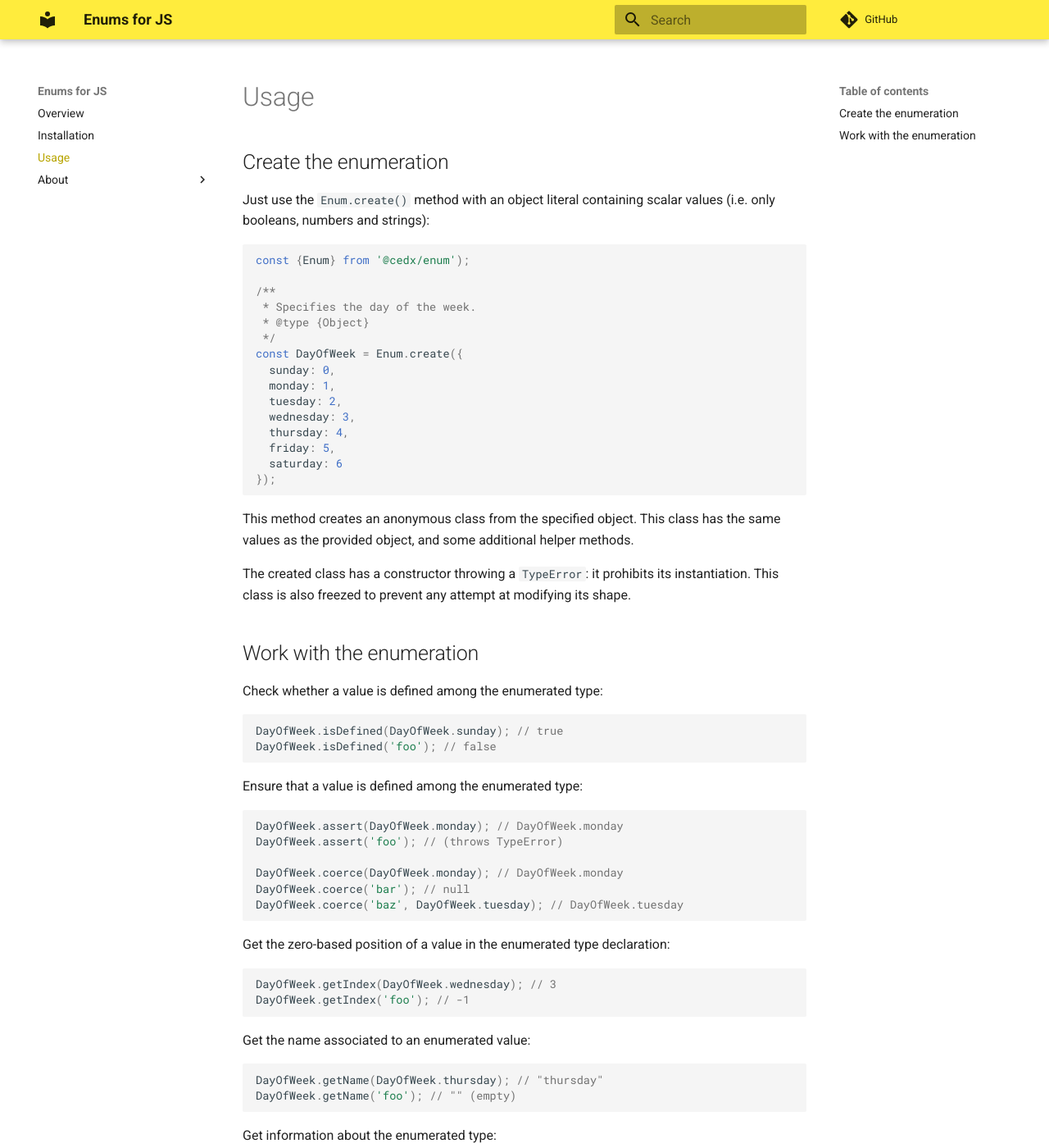
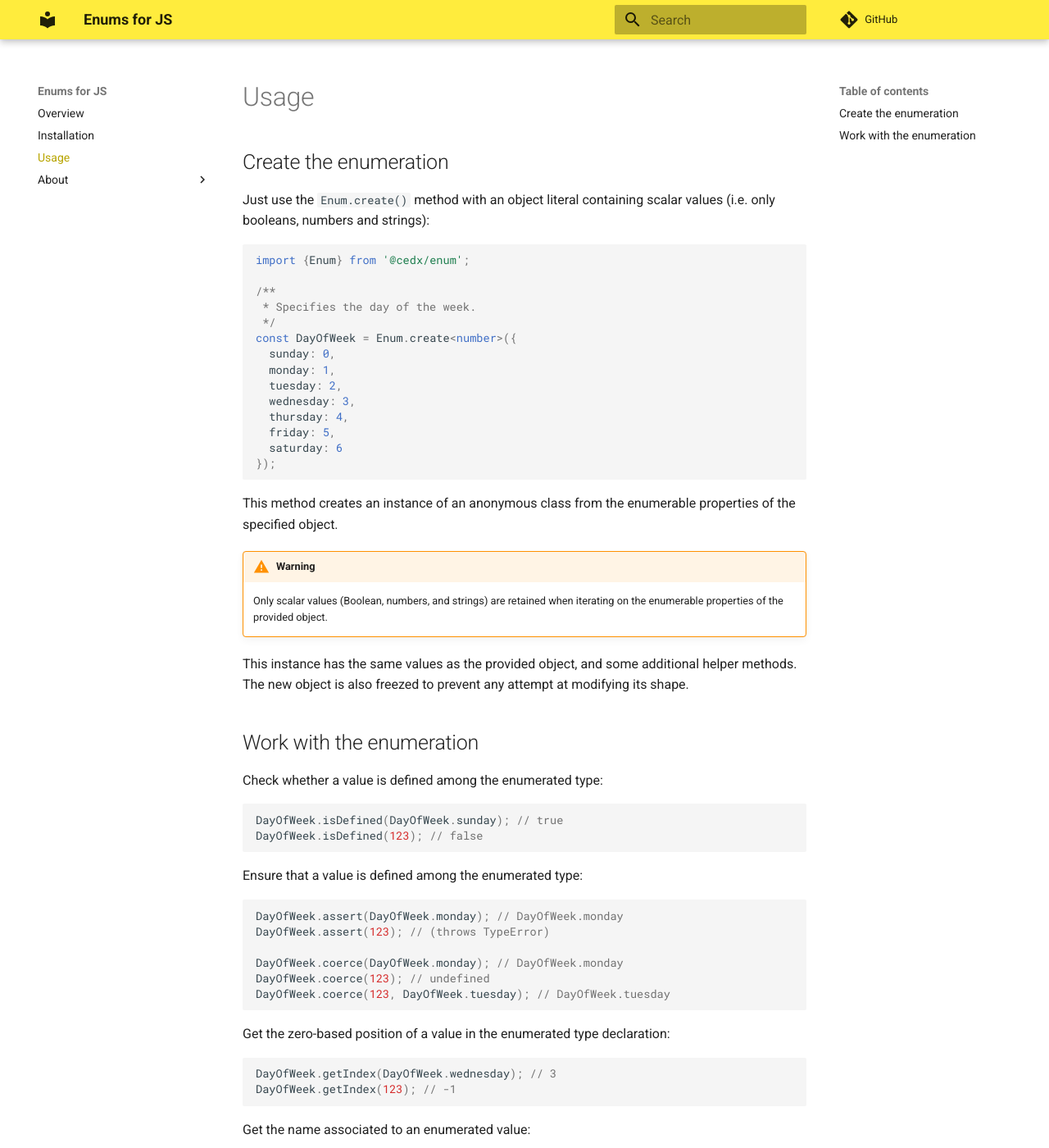
Before and after one commit to cedx/enum.js, an MkDocs documentation site: the page built from doc/usage.md, in a window 1280 px wide and 1400 px high. Shown: the whole window at 82% size. Built offline with MkDocs 1.6.1 and Material for MkDocs 9.7.7, drawn with Linux system fonts in a browser that asks for light colours; comment, search, counter and statistics services are not loaded; old or Windows-style settings are respelled for this version of MkDocs.

Commit message:
Updated the documentation

````diff
--- a/doc/usage.md
+++ b/doc/usage.md
@@ -6,13 +6,12 @@ source: enum.js
 Just use the `Enum.create()` method with an object literal containing scalar values (i.e. only booleans, numbers and strings):
 
 ```ts
-const {Enum} from '@cedx/enum');
+import {Enum} from '@cedx/enum';
 
 /**
  * Specifies the day of the week.
- * @type {Object}
  */
-const DayOfWeek = Enum.create({
+const DayOfWeek = Enum.create<number>({
   sunday: 0,
   monday: 1,
   tuesday: 2,
@@ -23,43 +22,45 @@ const DayOfWeek = Enum.create({
 });
 ```
 
-This method creates an anonymous class from the specified object.
-This class has the same values as the provided object, and some additional helper methods.
+This method creates an instance of an anonymous class from the enumerable properties of the specified object.
 
-The created class has a constructor throwing a `TypeError`: it prohibits its instantiation.
-This class is also freezed to prevent any attempt at modifying its shape.
+!!! warning
+    Only scalar values (Boolean, numbers, and strings) are retained
+    when iterating on the enumerable properties of the provided object.
+
+This instance has the same values as the provided object, and some additional helper methods. The new object is also freezed to prevent any attempt at modifying its shape.
 
 ## Work with the enumeration
 Check whether a value is defined among the enumerated type:
 
 ```ts
 DayOfWeek.isDefined(DayOfWeek.sunday); // true
-DayOfWeek.isDefined('foo'); // false
+DayOfWeek.isDefined(123); // false
 ```
 
 Ensure that a value is defined among the enumerated type:
 
 ```ts
 DayOfWeek.assert(DayOfWeek.monday); // DayOfWeek.monday
-DayOfWeek.assert('foo'); // (throws TypeError)
+DayOfWeek.assert(123); // (throws TypeError)
 
 DayOfWeek.coerce(DayOfWeek.monday); // DayOfWeek.monday
-DayOfWeek.coerce('bar'); // null
-DayOfWeek.coerce('baz', DayOfWeek.tuesday); // DayOfWeek.tuesday
+DayOfWeek.coerce(123); // undefined
+DayOfWeek.coerce(123, DayOfWeek.tuesday); // DayOfWeek.tuesday
 ```
 
 Get the zero-based position of a value in the enumerated type declaration:
 
 ```ts
 DayOfWeek.getIndex(DayOfWeek.wednesday); // 3
-DayOfWeek.getIndex('foo'); // -1
+DayOfWeek.getIndex(123); // -1
 ```
 
 Get the name associated to an enumerated value:
 
 ```ts
 DayOfWeek.getName(DayOfWeek.thursday); // "thursday"
-DayOfWeek.getName('foo'); // "" (empty)
+DayOfWeek.getName(123); // "" (empty)
 ```
 
 Get information about the enumerated type:
````
Also changed, not shown: CHANGELOG.md (+1 -0 lines), doc/index.md (+1 -1 lines), doc/installation.md (+1 -1 lines), 1 other file.
